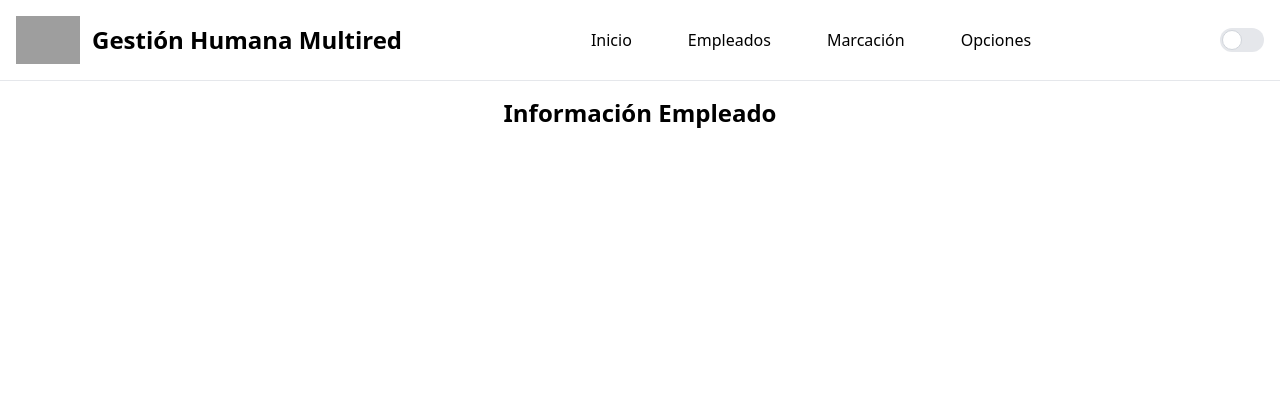
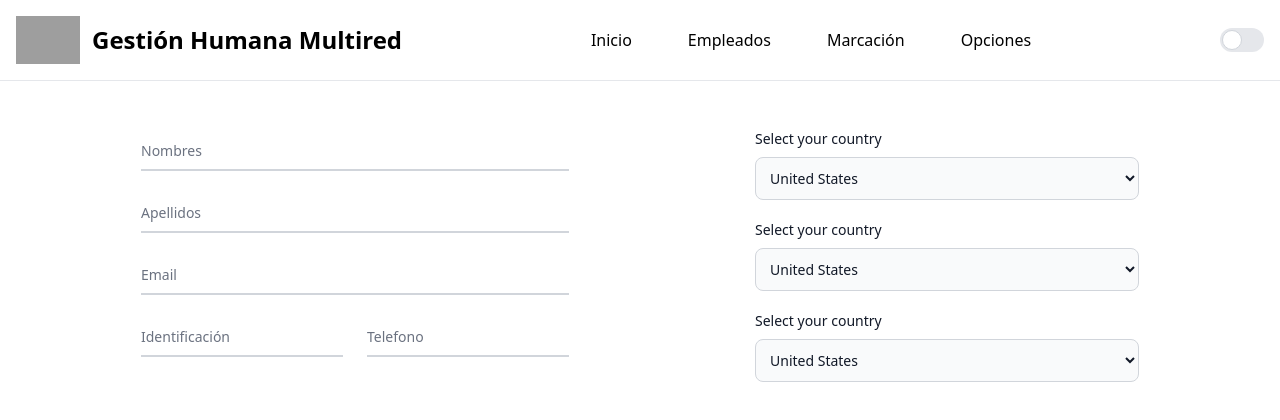
Before and after one commit to llOrtegall/app_cumplimiento, a React (Vite) app: page /empleado/1 in a window 1280 px wide. Shown: the top 420 px of the page. Built offline with nearby package versions, Linux system fonts and the light colour scheme; no server answers; grey boxes are pictures that could not be loaded.

Commit message:
Refactor InfoPersona component to update employee information form

```diff
--- a/src/pages/persona/InfoPersona.tsx
+++ b/src/pages/persona/InfoPersona.tsx
@@ -1,77 +1,88 @@
-import { Label } from '../../components/ui/Label';
+import { useEffect, useState, ChangeEvent } from 'react';
 import { OnePersona } from '../../types/Persona';
 import { URL_API } from '../../utils/contants';
 import { useParams } from 'react-router-dom';
-import { useEffect, useState } from 'react';
 import axios from 'axios';
-import { Input } from '../../components/ui/Input';
 
 export default function InfoPersona() {
   const { id } = useParams();
-  const [persona, setPersona] = useState<OnePersona>();
+  const [persona, setPersona] = useState<OnePersona>({ id: 0, identificacion: '', apellidos: '', nombres: '', email: '', telefono: '' });
 
   useEffect(() => {
     axios.get(`${URL_API}/persona/${id}`)
       .then(response => setPersona(response.data))
       .catch(error => console.log(error));
-  }, [])
+  }, [id]);
+
+  const handleInputChange = (e: ChangeEvent<HTMLInputElement>) => {
+    const { name, value } = e.target;
+    setPersona(prev => ({ ...prev, [name]: value }));
+  };
 
   return (
-    <section className=''>
-      <h1 className='text-center py-4 text-2xl font-semibold'>Información Empleado</h1>
-      {
-        persona && (
-          <form className='grid bg-blue-200 px-12 py-4 grid-cols-4 gap-2'>
-            <div>
-              <Label>Identificación</Label>
-              <Input />
+    <section className='p-12 h-[90vh]'>
+
+      <form className='flex'>
+        <section className="max-w-md mx-auto">
+          <div className="relative z-0 w-full mb-5 group">
+            <input type="email" name="nombres" value={persona.nombres} id="nombres" onChange={ev => handleInputChange(ev)}
+              className="block py-2.5 px-0 w-full text-sm text-gray-900 bg-transparent border-0 border-b-2 border-gray-300 appearance-none dark:text-white dark:border-gray-600 dark:focus:border-blue-500 focus:outline-none focus:ring-0 focus:border-blue-600 peer" placeholder=" " required />
+            <label htmlFor="nombres" className="peer-focus:font-medium absolute text-sm text-gray-500 dark:text-gray-400 duration-300 transform -translate-y-6 scale-75 top-3 -z-10 origin-[0] peer-focus:start-0 rtl:peer-focus:translate-x-1/4 rtl:peer-focus:left-auto peer-focus:text-blue-600 peer-focus:dark:text-blue-500 peer-placeholder-shown:scale-100 peer-placeholder-shown:translate-y-0 peer-focus:scale-75 peer-focus:-translate-y-6">Nombres</label>
           </div>
-            <div>
-              <Label>Nombres</Label>
-              <Input />
+          <div className="relative z-0 w-full mb-5 group">
+            <input type="text" name="apellidos" value={persona.apellidos} id="apellidos" onChange={ev => handleInputChange(ev)}
+              className="block py-2.5 px-0 w-full text-sm text-gray-900 bg-transparent border-0 border-b-2 border-gray-300 appearance-none dark:text-white dark:border-gray-600 dark:focus:border-blue-500 focus:outline-none focus:ring-0 focus:border-blue-600 peer" placeholder=" " required />
+            <label htmlFor="apellidos" className="peer-focus:font-medium absolute text-sm text-gray-500 dark:text-gray-400 duration-300 transform -translate-y-6 scale-75 top-3 -z-10 origin-[0] peer-focus:start-0 rtl:peer-focus:translate-x-1/4 peer-focus:text-blue-600 peer-focus:dark:text-blue-500 peer-placeholder-shown:scale-100 peer-placeholder-shown:translate-y-0 peer-focus:scale-75 peer-focus:-translate-y-6">Apellidos</label>
           </div>
-            <div>
-              <Label>Apellidos</Label>
-              <Input />
+          <div className="relative z-0 w-full mb-5 group">
+            <input type="text" name="email" value={persona.email} id="email" onChange={ev => handleInputChange(ev)}
+              className="block py-2.5 px-0 w-full text-sm text-gray-900 bg-transparent border-0 border-b-2 border-gray-300 appearance-none dark:text-white dark:border-gray-600 dark:focus:border-blue-500 focus:outline-none focus:ring-0 focus:border-blue-600 peer" placeholder=" " required />
+            <label htmlFor="email" className="peer-focus:font-medium absolute text-sm text-gray-500 dark:text-gray-400 duration-300 transform -translate-y-6 scale-75 top-3 -z-10 origin-[0] peer-focus:start-0 rtl:peer-focus:translate-x-1/4 peer-focus:text-blue-600 peer-focus:dark:text-blue-500 peer-placeholder-shown:scale-100 peer-placeholder-shown:translate-y-0 peer-focus:scale-75 peer-focus:-translate-y-6">Email</label>
           </div>
-            <div>
-              <Label>Email</Label>
-              <Input />
+          <div className="grid md:grid-cols-2 md:gap-6">
+            <div className="relative z-0 w-full mb-5 group">
+              <input type="text" name="identificacion" value={persona.identificacion} id="identificacion" onChange={ev => handleInputChange(ev)}
+                className="block py-2.5 px-0 w-full text-sm text-gray-900 bg-transparent border-0 border-b-2 border-gray-300 appearance-none dark:text-white dark:border-gray-600 dark:focus:border-blue-500 focus:outline-none focus:ring-0 focus:border-blue-600 peer" placeholder=" " required />
+              <label htmlFor="identificacion" className="peer-focus:font-medium absolute text-sm text-gray-500 dark:text-gray-400 duration-300 transform -translate-y-6 scale-75 top-3 -z-10 origin-[0] peer-focus:start-0 rtl:peer-focus:translate-x-1/4 peer-focus:text-blue-600 peer-focus:dark:text-blue-500 peer-placeholder-shown:scale-100 peer-placeholder-shown:translate-y-0 peer-focus:scale-75 peer-focus:-translate-y-6">Identificación</label>
             </div>
-            <div>
-              <Label>Dirección</Label>
-              <Input />
+            <div className="relative z-0 w-full mb-5 group">
+              <input type="text" name="telefono" value={persona.telefono} id="telefono" onChange={ev => handleInputChange(ev)}
+                className="block py-2.5 px-0 w-full text-sm text-gray-900 bg-transparent border-0 border-b-2 border-gray-300 appearance-none dark:text-white dark:border-gray-600 dark:focus:border-blue-500 focus:outline-none focus:ring-0 focus:border-blue-600 peer" placeholder=" " required />
+              <label htmlFor="telefono" className="peer-focus:font-medium absolute text-sm text-gray-500 dark:text-gray-400 duration-300 transform -translate-y-6 scale-75 top-3 -z-10 origin-[0] peer-focus:start-0 rtl:peer-focus:translate-x-1/4 peer-focus:text-blue-600 peer-focus:dark:text-blue-500 peer-placeholder-shown:scale-100 peer-placeholder-shown:translate-y-0 peer-focus:scale-75 peer-focus:-translate-y-6">Telefono</label>
             </div>
-            <div>
-              <Label>Ciudad</Label>
-              <Input />
           </div>
-            <div>
-              <Label>Tipo Persona</Label>
-              <Input />
+        </section>
+        <section className="w-96 mx-auto">
+          <div className="w-full mb-5 group">
+            <label htmlFor="countries" className="block mb-2 text-sm font-medium text-gray-900 dark:text-white">Select your country</label>
+            <select id="countries" className="bg-gray-50 border border-gray-300 text-gray-900 text-sm rounded-lg focus:ring-blue-500 focus:border-blue-500 block w-full p-2.5 dark:bg-gray-700 dark:border-gray-600 dark:placeholder-gray-400 dark:text-white dark:focus:ring-blue-500 dark:focus:border-blue-500">
+              <option>United States</option>
+              <option>Canada</option>
+              <option>France</option>
+              <option>Germany</option>
+            </select>
           </div>
-            <div>
-              <Label>RH</Label>
-              <Input />
+          <div className="w-full mb-5 group">
+            <label htmlFor="countries" className="block mb-2 text-sm font-medium text-gray-900 dark:text-white">Select your country</label>
+            <select id="countries" className="bg-gray-50 border border-gray-300 text-gray-900 text-sm rounded-lg focus:ring-blue-500 focus:border-blue-500 block w-full p-2.5 dark:bg-gray-700 dark:border-gray-600 dark:placeholder-gray-400 dark:text-white dark:focus:ring-blue-500 dark:focus:border-blue-500">
+              <option>United States</option>
+              <option>Canada</option>
+              <option>France</option>
+              <option>Germany</option>
+            </select>
           </div>
-            <div>
-              <Label>Teléfono</Label>
-              <Input />
+          <div className="w-full mb-5 group">
+            <label htmlFor="countries" className="block mb-2 text-sm font-medium text-gray-900 dark:text-white">Select your country</label>
+            <select id="countries" className="bg-gray-50 border border-gray-300 text-gray-900 text-sm rounded-lg focus:ring-blue-500 focus:border-blue-500 block w-full p-2.5 dark:bg-gray-700 dark:border-gray-600 dark:placeholder-gray-400 dark:text-white dark:focus:ring-blue-500 dark:focus:border-blue-500">
+              <option>United States</option>
+              <option>Canada</option>
+              <option>France</option>
+              <option>Germany</option>
+            </select>
           </div>
-            <div>
-              <Label>Observaciones</Label>
-              <Input />
-            </div>
-            <div>
-              <Label>Código Nómina</Label>
-              <Input />
-            </div>
-            <div>
-              <Label>Estado</Label>
-              <Input />
-            </div>
-          </form>)
+        </section>
+      </form>
+
+    </section>
+  );
 }
-    </section>
-  )
-}
```
Also changed, not shown: src/types/Persona.d.ts (+6 -21 lines). Lines whose indentation alone changed are shown as unchanged.
